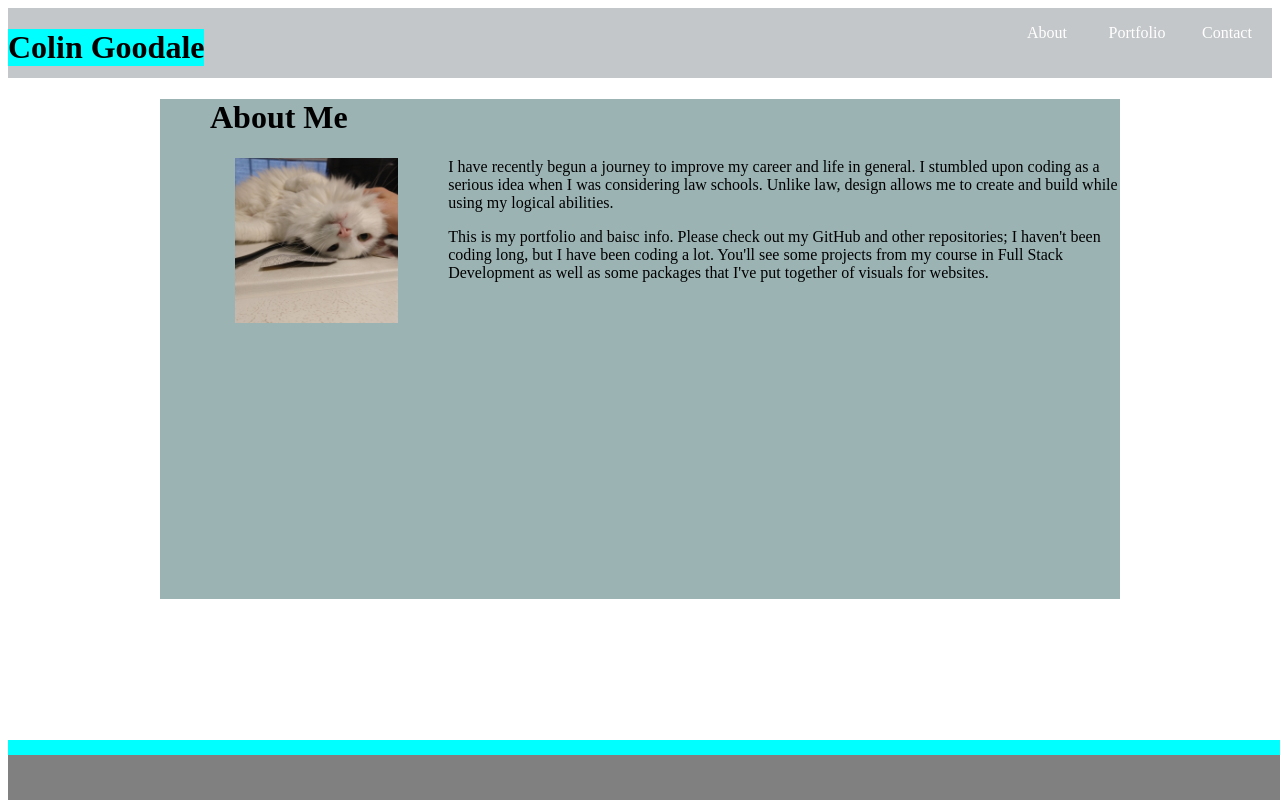
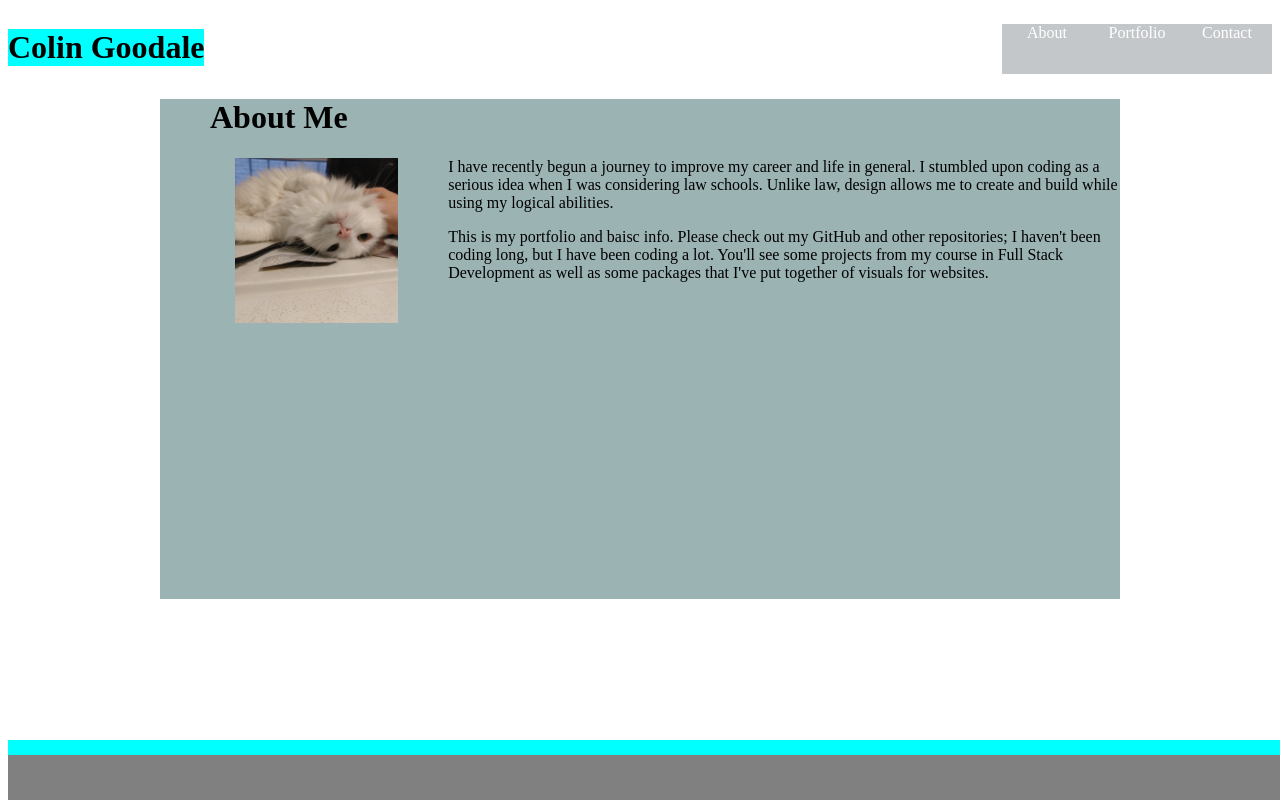
Before and after one commit to colingoodale/basic_portfolio, a plain HTML site: page index.html in a window 1280 px wide. Drawn offline with Linux system fonts and the light colour scheme; a script that the page names is missing.

Commit message:
adjusted permanent elements onto page

```diff
--- a/assets/css/style.css
+++ b/assets/css/style.css
@@ -1,10 +1,10 @@
 #backdrop {
-    background-color: #ffffff
+    background-color: #FAFAFA
 }
 #headerdiv {
     width: 100%;
     height: 70px;
-    background-color: #c4c7c9;
+    background-color: #FFFFFF;
 }
 #frontpagename {
     background-color: aqua;
```
Also changed, not shown: contact.html (+1 -0 lines), index.html (+1 -3 lines), protfolio.html (+1 -0 lines).
